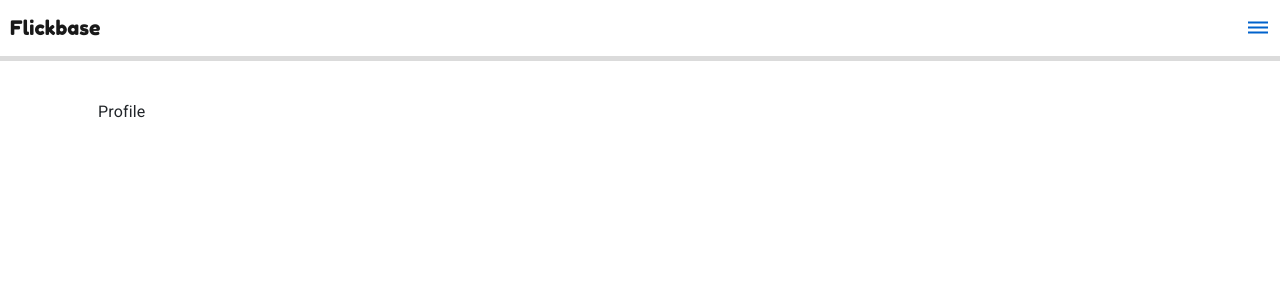
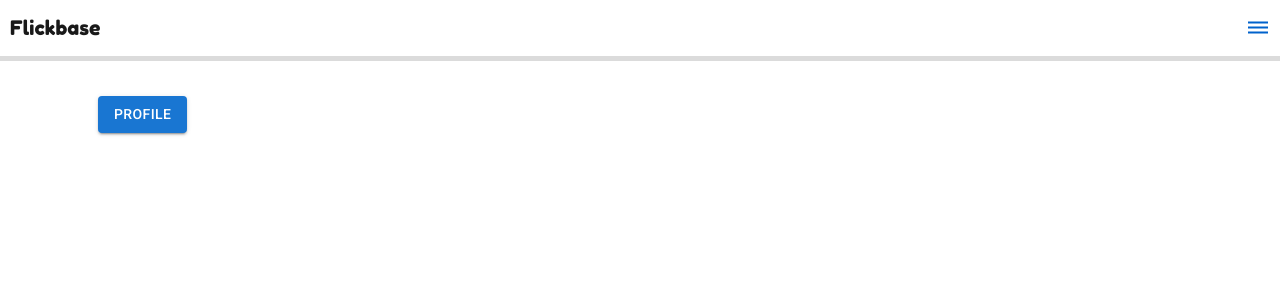
Before and after one commit to Ilesanmi-Erioluwa-Victor/flickbase-react, a React (Create React App) app in the folder client/: page /dashboard in a window 1280 px wide. Shown: the top 300 px of the page. Built offline with nearby package versions, Linux system fonts and the light colour scheme.

Commit message:
Experiencing  some weird bugs on my codebase

```diff
--- a/client/src/HOC/Admin.layouts.js
+++ b/client/src/HOC/Admin.layouts.js
@@ -2,23 +2,37 @@ import  { Link } from "react-router-dom"
 import {
 List,
 ListItem,
-ListItemText
+ListItemText,
+Button
 } from "@mui/material";
 
+import { useSelector } from "react-redux"
+
 export const AdminLayout = (props) => {
+
+    const users = useSelector( state=>state.users);
+
   return (
-    <section className ="row adminLayout">
-        <nav>
-            <List>
-                <ListItem  components={Link} to="dashboard/profile">
-                    <ListItemText primary="Profile"></ListItemText>
-                </ListItem>
-            </List>
-        </nav>
+    <section className="row adminLayout">
+      <nav className="col-md-2 d-none d-md-block sidebar">
+        <div>
+          <List>
+            <ListItem components={Link} to="dashboard/profile">
+              <Button variant="contained">Profile</Button>
+            </ListItem>
 
-        <main role="main" className>
+            {users.data.role === "admin" && (
+              <ListItem components={Link} to="dashboard/articles">
+                <Button variant="contained">Articles</Button>
+              </ListItem>
+            )}
+          </List>
+        </div>
+      </nav>
+
+      <main role="main" className="col-md-9 ml-sm-auto col-lg-10 pt-3 px-4">
         {props.children}
-        </main>
+      </main>
     </section>
-  )
+  );
 }
```
